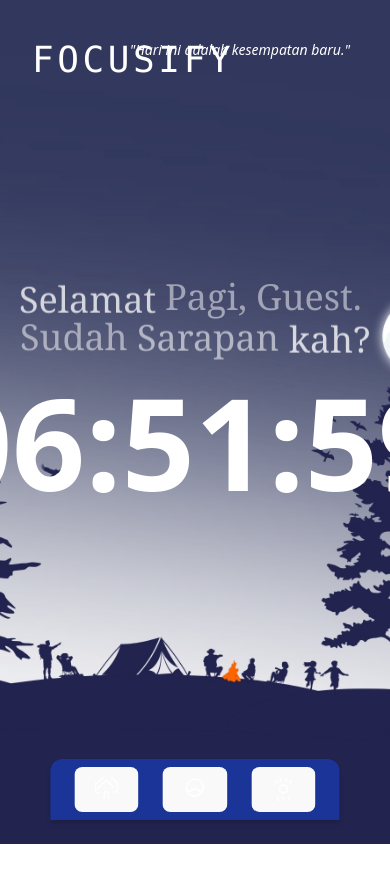
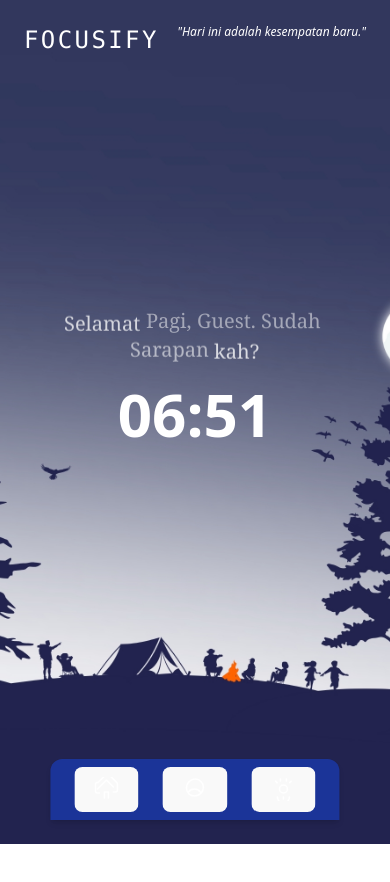
Before and after one commit to bgsprayogi/webfocusify, a React (Vite) app: page /realtime in a window 390 px wide. Shown: the top 882 px of the page. Built offline with nearby package versions, Linux system fonts and the light colour scheme.

Commit message:
fix: responsif realtime

```diff
--- a/src/pages/RealTime.jsx
+++ b/src/pages/RealTime.jsx
@@ -38,8 +38,8 @@ const RealtimePage = () => {
     const formatTime = (time) => {
         const hours = time.getHours().toString().padStart(2, '0');
         const minutes = time.getMinutes().toString().padStart(2, '0');
-        const seconds = time.getSeconds().toString().padStart(2, '0');
-        return `${hours}:${minutes}:${seconds}`;
+
+        return `${hours}:${minutes}`;
     };
 
 
@@ -61,21 +61,23 @@ const RealtimePage = () => {
             }}
         >
             {/* Logo */}
-            <div className="absolute top-10 left-8 text-white text-4xl font-mono tracking-widest">
+            <div className="absolute top-6 left-6 text-white text-2xl md:text-4xl font-mono tracking-widest">
                 FOCUSIFY
             </div>
 
+
             {/* Quote Random - pojok kanan atas */}
-            <div className="absolute top-10 right-10 text-white text-sm md:text-2xl italic text-right max-w-xs">
+            <div className="absolute top-6 right-6 text-white text-xs md:text-2xl italic text-right max-w-[200px] md:max-w-xs">
                 "{quote}"
             </div>
 
+
             {/* Time Display */}
-            <div className="flex flex-col items-center justify-center flex-grow text-white text-center mb-20">
+            <div className="flex flex-col items-center justify-center flex-grow text-white text-center mb-28 px-6">
                 <BlurText
                     text={getGreeting()}
                     delay={150}
-                    className="mt-6 text-4xl font-serif text-white mb-4"
+                    className="mt-6 text-xl md:text-4xl font-serif text-white mb-4"
                 />
                 <AnimatedContent
                     distance={50}
@@ -83,9 +85,10 @@ const RealtimePage = () => {
                     delay={200}
                     config={{ tension: 100, friction: 40 }}
                 >
-                    <h2 className="text-9xl font-bold p-">{formatTime(currentTime)}</h2>
+                    <h2 className="text-6xl md:text-9xl font-bold">{formatTime(currentTime)}</h2>
                 </AnimatedContent>
             </div>
+
 
             {/* Navigation Icons */}
             <div className="absolute bottom-6 left-1/2 transform -translate-x-1/2 bg-blue-800/70 text-white flex gap-6 px-6 py-2 rounded-t-xl shadow-md">
@@ -104,7 +107,6 @@ const RealtimePage = () => {
                 </button>
 
 
-
                 {/* Lampu - Timer */}
                 <button onClick={() => window.location.href = '/timerpage'}>
                     <svg xmlns="http://www.w3.org/2000/svg" className="w-6 h-6" fill="none" viewBox="0 0 24 24" stroke="currentColor">
```
